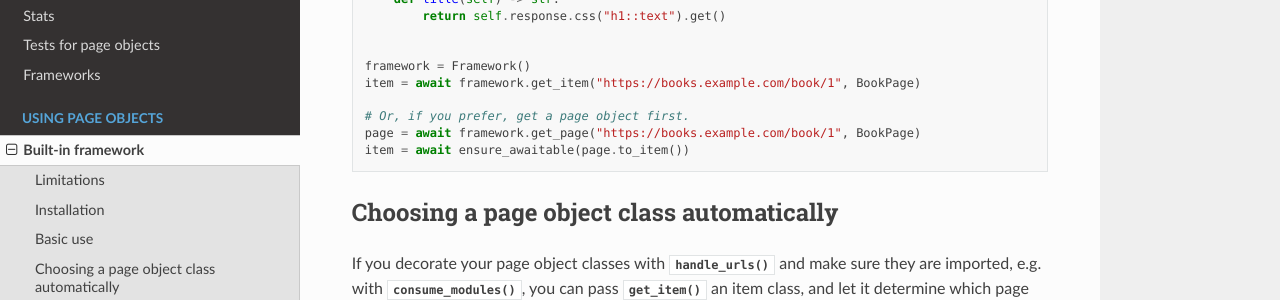
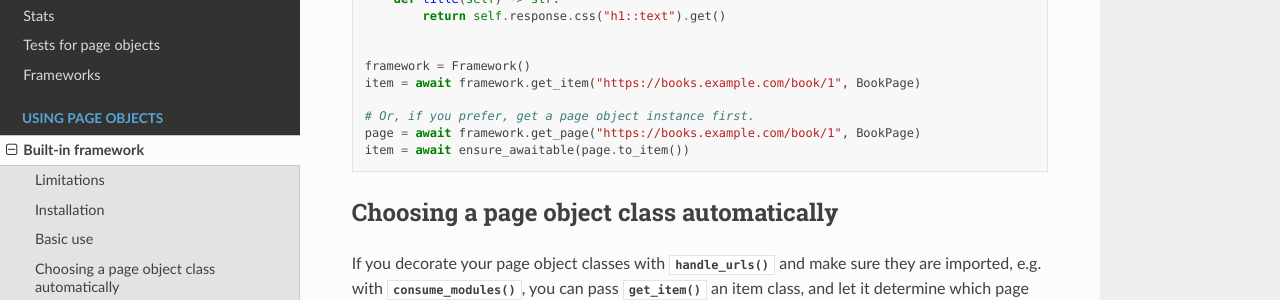
Before and after one commit to scrapinghub/web-poet, a Sphinx documentation site: the page built from docs/framework.rst, in a window 1280 px wide and 900 px high, scrolled down 1011 px. Shown: the part 151-451 px from the top of the window. Built offline with Sphinx 7.4.7 and the Read the Docs theme 3.1.0, drawn with Linux system fonts in a browser that asks for light colours.

Commit message:
Update docs/framework.rst
Co-authored-by: Mikhail Korobov <kmike84@gmail.com>

```diff
--- a/docs/framework.rst
+++ b/docs/framework.rst
@@ -69,7 +69,7 @@ Basic use
     framework = Framework()
     item = await framework.get_item("https://books.example.com/book/1", BookPage)
 
-    # Or, if you prefer, get a page object first.
+    # Or, if you prefer, get a page object instance first.
     page = await framework.get_page("https://books.example.com/book/1", BookPage)
     item = await ensure_awaitable(page.to_item())
 
```
